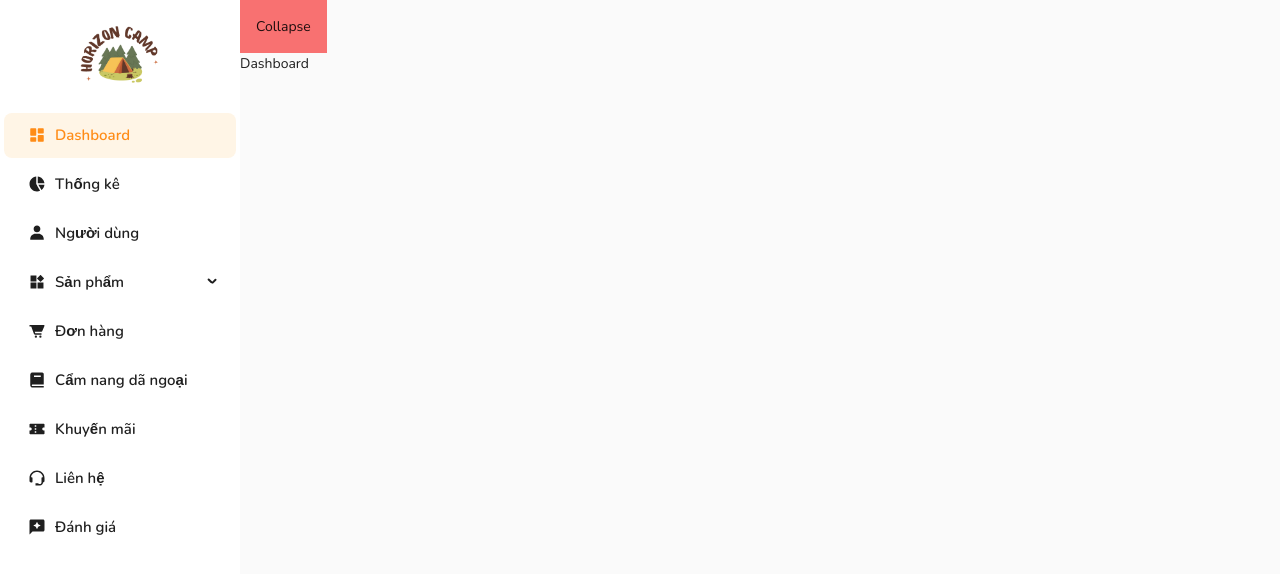
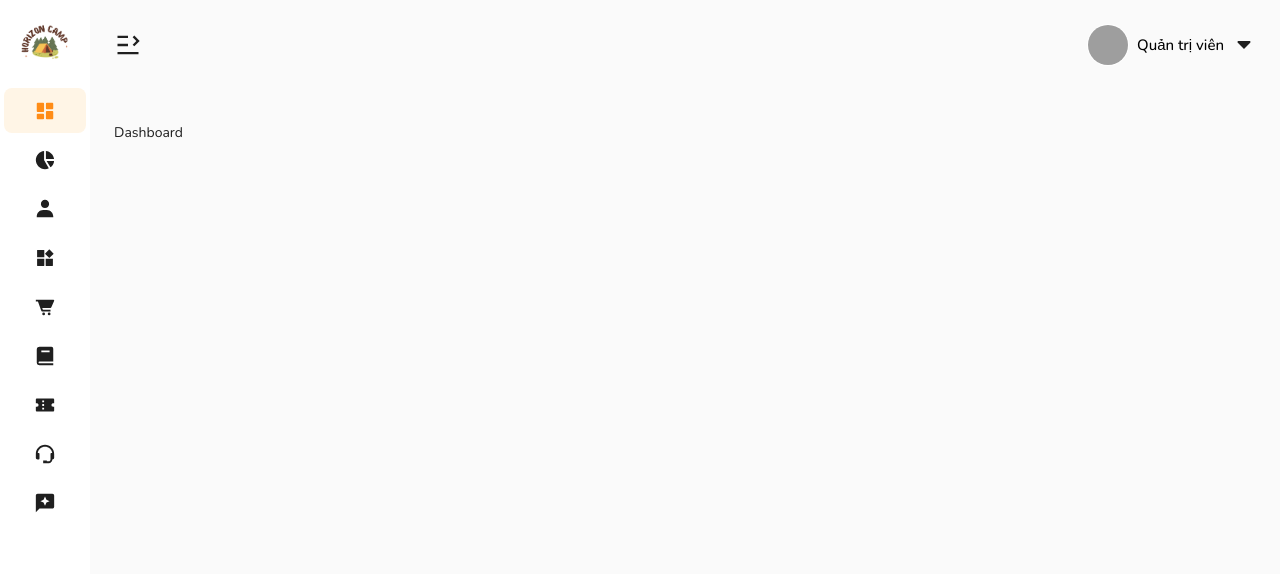
Before and after one commit to tianeternis/Horizon-Camp-Admin, a React (Vite) app: page / in a window 1280 px wide. Shown: the top 574 px of the page. Built offline with nearby package versions, Linux system fonts and the light colour scheme; grey boxes are pictures that could not be loaded.

Commit message:
feat: add topbar

```diff
--- /dev/null
+++ b/src/components/avatar/Avatar.jsx
@@ -0,0 +1,21 @@
+import { UserOutlined } from "@ant-design/icons";
+import { Avatar as Avt } from "antd";
+
+const Avatar = ({ size = 32, src, ...props }) => {
+  return (
+    <div className="relative flex items-center">
+      <Avt
+        size={size}
+        style={{
+          backgroundColor: "#fff",
+          color: "#ccc",
+        }}
+        icon={<UserOutlined />}
+        src={src || undefined}
+        {...props}
+      />
+    </div>
+  );
+};
+
+export default Avatar;
--- /dev/null
+++ b/src/components/header/Topbar.jsx
@@ -0,0 +1,114 @@
+import { Layout } from "antd";
+import { RiMenuUnfoldLine } from "react-icons/ri";
+import { TiArrowSortedDown } from "react-icons/ti";
+import { FaHome, FaUser } from "react-icons/fa";
+import { BiLogOutCircle } from "react-icons/bi";
+import { Dropdown } from "antd";
+import Avatar from "@/components/avatar/Avatar";
+import { Link } from "react-router-dom";
+
+const { Header } = Layout;
+
+const items = [
+  {
+    label: (
+      <div className="flex items-center gap-3">
+        <div className="shrink-0">
+          <Avatar
+            src="https://cellphones.com.vn/sforum/wp-content/uploads/2023/11/avatar-vo-tri-44.jpg"
+            size={40}
+          />
+        </div>
+        <div className="space-y-0.5">
+          <div className="text-15px font-bold text-black">Quản trị viên</div>
+          <div className="text-13px text-gray-500">Quản trị viên</div>
+        </div>
+      </div>
+    ),
+    key: "user-information",
+    disabled: true,
+  },
+  {
+    type: "divider",
+  },
+  {
+    label: (
+      <Link to="/" className="text-15px block py-0.5">
+        Trang chủ
+      </Link>
+    ),
+    icon: <FaHome />,
+    key: "home",
+  },
+  {
+    label: (
+      <Link to="/profile" className="text-15px block py-0.5">
+        Trang cá nhân
+      </Link>
+    ),
+    icon: <FaUser />,
+    key: "user-account",
+  },
+  {
+    type: "divider",
+  },
+  {
+    label: (
+      <button className="text-15px block py-0.5 text-red-500">Đăng xuất</button>
+    ),
+    icon: <BiLogOutCircle className="h-4 w-4 text-red-500" />,
+    key: "signout",
+  },
+];
+
+const Topbar = ({ collapsed = false, handleCollapse = () => {} }) => {
+  return (
+    <Header
+      style={{
+        margin: 0,
+        padding: 0,
+        backgroundColor: "var(--color-main-bg)",
+        position: "sticky",
+        top: 0,
+        zIndex: 1,
+        width: "100%",
+      }}
+    >
+      <div className="flex w-full items-center justify-between p-6">
+        <div className="flex items-center justify-center">
+          <button
+            className="flex items-center justify-center"
+            onClick={() => handleCollapse()}
+          >
+            <RiMenuUnfoldLine
+              className={`h-7 w-7 duration-100 ${collapsed ? "" : "-scale-x-100"}`}
+            />
+          </button>
+        </div>
+        <div>
+          <Dropdown
+            menu={{
+              items,
+            }}
+            trigger={["click"]}
+            placement="bottomRight"
+            arrow
+          >
+            <div className="group flex cursor-pointer items-center gap-2">
+              <Avatar
+                src="https://cellphones.com.vn/sforum/wp-content/uploads/2023/11/avatar-vo-tri-44.jpg"
+                size={42}
+              />
+              <span className="text-15px font-medium text-black group-hover:text-main">
+                Quản trị viên
+              </span>
+              <TiArrowSortedDown className="h-6 w-6 group-hover:text-main" />
+            </div>
+          </Dropdown>
+        </div>
+      </div>
+    </Header>
+  );
+};
+
+export default Topbar;
--- a/src/components/sidebar/Sidebar.jsx
+++ b/src/components/sidebar/Sidebar.jsx
@@ -12,78 +12,68 @@ import {
 import { AiFillProduct } from "react-icons/ai";
 import { MdReviews } from "react-icons/md";
 import { Link } from "react-router-dom";
-import { ConfigProvider, Flex, Layout, Menu } from "antd";
+import { ConfigProvider, Layout, Menu } from "antd";
 
 const { Sider } = Layout;
 
 const SITEMAP = [
   {
     key: "dashboard",
-    path: "/",
-    label: "Dashboard",
+    label: <Link to="/">Dashboard</Link>,
     icon: <BiSolidDashboard />,
   },
   {
     key: "statistical",
-    path: "/statistical",
-    label: "Thống kê",
+    label: <Link to="/statistical">Thống kê</Link>,
     icon: <BiSolidPieChartAlt2 />,
   },
   {
     key: "user",
-    path: "/user",
-    label: "Người dùng",
+    label: <Link to="/user">Người dùng</Link>,
     icon: <BiSolidUser />,
   },
   {
-    label: "Sản phẩm",
+    key: "product",
+    label: "Sản phẩm", // Submenu không cần Link, nó là tiêu đề
     icon: <AiFillProduct />,
     children: [
       {
         key: "manage-category",
-        path: "/manage-category",
-        label: "Quản lý danh mục",
+        label: <Link to="/manage-category">Quản lý danh mục</Link>,
       },
       {
         key: "manage-brand",
-        path: "/manage-brand",
-        label: "Quản lý thương hiệu",
+        label: <Link to="/manage-brand">Quản lý thương hiệu</Link>,
       },
       {
         key: "manage-product",
-        path: "/manage-product",
-        label: "Quản lý món ăn",
+        label: <Link to="/manage-product">Quản lý món ăn</Link>,
       },
     ],
   },
   {
     key: "order",
-    path: "/order",
-    label: "Đơn hàng",
+    label: <Link to="/order">Đơn hàng</Link>,
     icon: <BiSolidCartAlt />,
   },
   {
     key: "blog",
-    path: "/blog",
-    label: "Cẩm nang dã ngoại",
+    label: <Link to="/blog">Cẩm nang dã ngoại</Link>,
     icon: <BiSolidBook />,
   },
   {
     key: "coupon",
-    path: "/coupon",
-    label: "Khuyến mãi",
+    label: <Link to="/coupon">Khuyến mãi</Link>,
     icon: <BiSolidCoupon />,
   },
   {
     key: "contact",
-    path: "/contact",
-    label: "Liên hệ",
+    label: <Link to="/contact">Liên hệ</Link>,
     icon: <BiSupport />,
   },
   {
     key: "review",
-    path: "/review",
-    label: "Đánh giá",
+    label: <Link to="/review">Đánh giá</Link>,
     icon: <MdReviews />,
   },
 ];
@@ -137,32 +127,17 @@ const Sidebar = ({ collapsed = false, width = 240, collapsedWidth = 90 }) => {
               subMenuItemBg: "#fff",
               itemActiveBg: "#fff5e6",
               itemSelectedBg: "#fff5e6",
-              itemSelectedColor: "#ff8c16",
+              itemSelectedColor: "var(--color-main)",
             },
           },
         }}
       >
         <Menu
           mode="inline"
+          items={SITEMAP}
           defaultSelectedKeys={[SITEMAP[0].key]}
           style={{ border: "none", fontWeight: "600" }}
-        >
-          {SITEMAP.map((item) =>
-            item.children ? (
-              <Menu.SubMenu key={item.key} title={item.label} icon={item.icon}>
-                {item.children.map((child) => (
-                  <Menu.Item key={child.key}>
-                    <Link to={child.path}>{child.label}</Link>
-                  </Menu.Item>
-                ))}
-              </Menu.SubMenu>
-            ) : (
-              <Menu.Item key={item.key} icon={item.icon}>
-                <Link to={item.path}>{item.label}</Link>
-              </Menu.Item>
-            ),
-          )}
-        </Menu>
+        />
       </ConfigProvider>
     </Sider>
   );
--- a/src/index.css
+++ b/src/index.css
@@ -10,7 +10,7 @@
   :root {
     --font-main: "Nunito", sans-serif;
     --color-main-bg: #fafafa;
-    --color-main: #ffae5b;
+    --color-main: #ff8c16;
   }
 
   body {
--- a/src/layouts/MainLayout.jsx
+++ b/src/layouts/MainLayout.jsx
@@ -1,3 +1,4 @@
+import Topbar from "@/components/header/Topbar";
 import Sidebar from "@/components/sidebar/Sidebar";
 import { ConfigProvider, Layout } from "antd";
 import { useState } from "react";
@@ -7,9 +8,14 @@ const { Content } = Layout;
 
 const SIDEBAR_WIDTH = 240;
 const COLLAPSE_WIDTH = 90;
+const HEADER_HEIGHT = 96;
 
 const MainLayout = ({}) => {
-  const [collapsed, setCollapsed] = useState(false);
+  const [collapsed, setCollapsed] = useState(true);
+
+  const handleCollapse = () => {
+    setCollapsed((prev) => !prev);
+  };
 
   return (
     <ConfigProvider
@@ -17,6 +23,14 @@ const MainLayout = ({}) => {
         token: {
           colorBgLayout: "var(--color-main-bg)",
           fontFamily: "var(--font-main)",
+        },
+        components: {
+          Layout: {
+            bodyBg: "var(--color-main-bg)",
+            headerBg: "var(--color-main-bg)",
+            headerPadding: 0,
+            headerHeight: "auto",
+          },
         },
       }}
     >
@@ -31,14 +45,11 @@ const MainLayout = ({}) => {
             marginInlineStart: !collapsed ? SIDEBAR_WIDTH : COLLAPSE_WIDTH,
           }}
         >
+          <Topbar collapsed={collapsed} handleCollapse={handleCollapse} />
           <Content>
-            <button
-              className="bg-red-400 p-4"
-              onClick={() => setCollapsed((prev) => !prev)}
-            >
-              Collapse
-            </button>
-            <Outlet />
+            <div className="w-full px-6 py-8">
+              <Outlet />
+            </div>
           </Content>
         </Layout>
       </Layout>
--- a/tailwind.config.js
+++ b/tailwind.config.js
@@ -8,7 +8,12 @@ export default {
       },
       colors: {
         "main-bg": "#fafafa",
-        main: "#ffae5b",
+        main: "#ff8c16",
+      },
+      fontSize: {
+        "11px": ["0.6875rem", "0.875rem"],
+        "13px": ["0.8125rem", "1.125rem"],
+        "15px": ["0.9375rem", "1.375rem"],
       },
     },
   },
```
